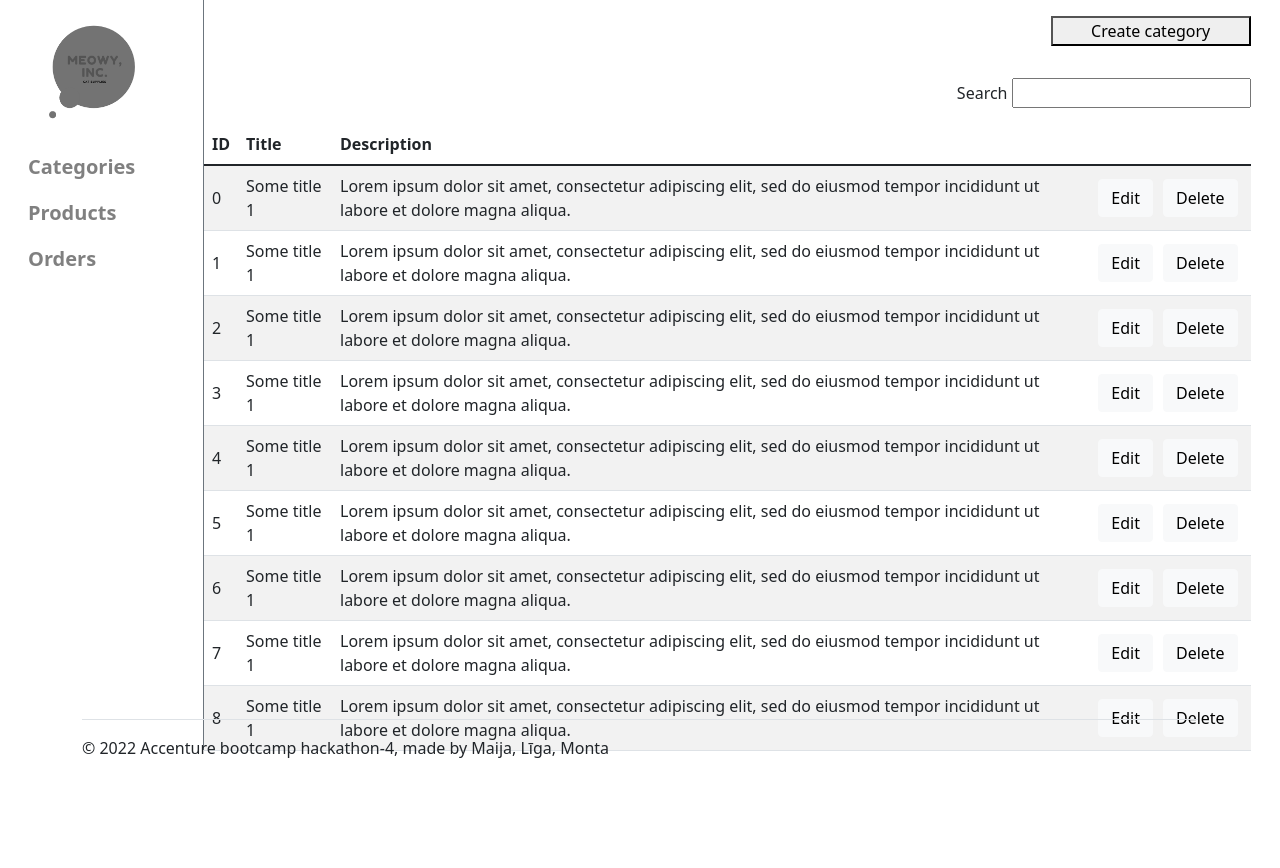
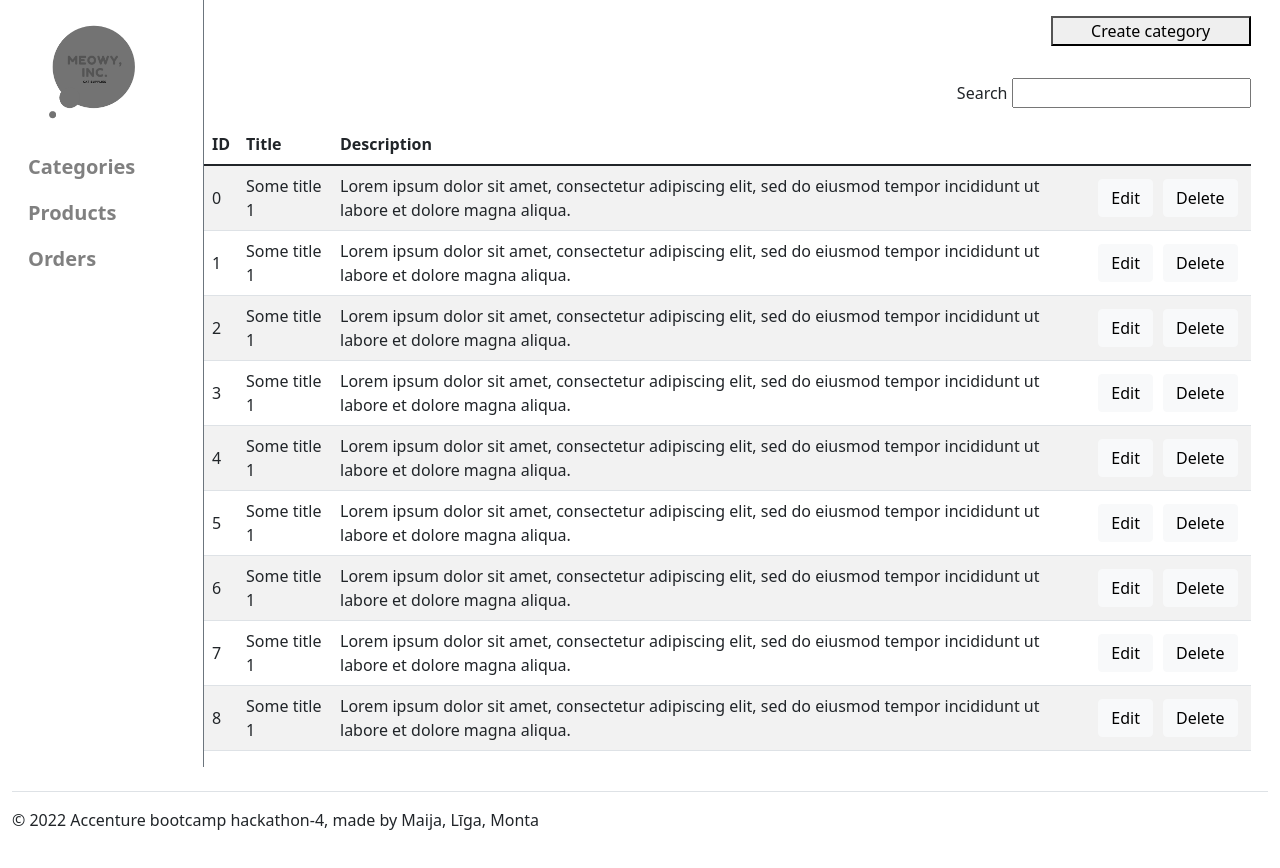
Before and after one commit to ligarunge/hackathon-4, a React (Create React App) app: page /categories in a window 1280 px wide. Shown: the top 868 px of the page. Before the commit the page ends 800 px from the top, so only its background shows below. Built offline with nearby package versions, Linux system fonts and the light colour scheme.

Commit message:
update footer

```diff
--- a/src/Components/Footer.js
+++ b/src/Components/Footer.js
@@ -2,7 +2,7 @@ function Footer() {
 
     return (
 
-        <div className="container position-absolute bottom-0 start-0 end-0">
+        <div className="container-fluid bottom-0 start-0 end-0">
             <footer className="py-3 my-4 border-top">
                 <p className="mb-0">© 2022 Accenture bootcamp hackathon-4, made by Maija, Līga, Monta </p>
             </footer>
--- a/src/Pages/Categories.js
+++ b/src/Pages/Categories.js
@@ -21,7 +21,7 @@ function Categories() {
 })
 
 return (
-    <div className="container-fluid d-flex" style={{ height: '93.8vh' }}>
+    <div className="container-fluid d-inline-flex">
         <div className="col-md-2 border-end border-secondary" style={{ minHeight: '45rem', maxWidth: '12rem' }}>
             <Header />
         </div>
@@ -31,9 +31,9 @@ return (
                 <p className="my-3">Search <input type="text"/></p>
         </div>
 
-        <table className="table table-striped h-75">
+        <table className="table table-striped ">
             <thead >
-                <tr>
+                <tr className="w-75" >
                     <th scope="col">ID</th>
                     <th scope="col">Title</th>
                     <th scope="col">Description</th>
--- a/src/Pages/Login.js
+++ b/src/Pages/Login.js
@@ -17,7 +17,7 @@ function Login(){
       }
 
         return(
-            <div className="container position-absolute start-50 translate-middle-x mt-5 pt-5" >
+            <div className="container mt-5 pt-5" style={{ height: '85vh' }}>
                 <div className="content-wraper d-flex align-items-center flex-column">
                 <img src="/Images/cat_logo.png" className="card-img-top w-25" alt="cat_logo.png"/>
 
```
